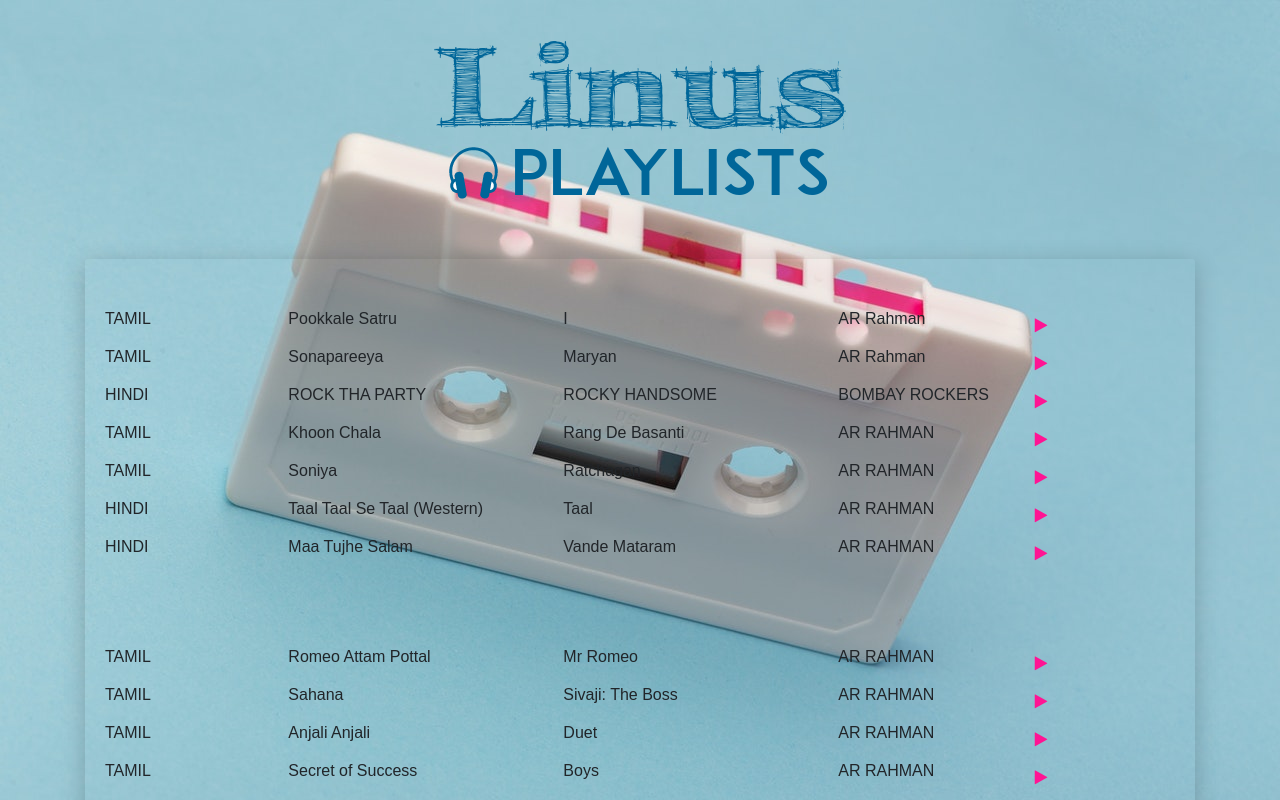
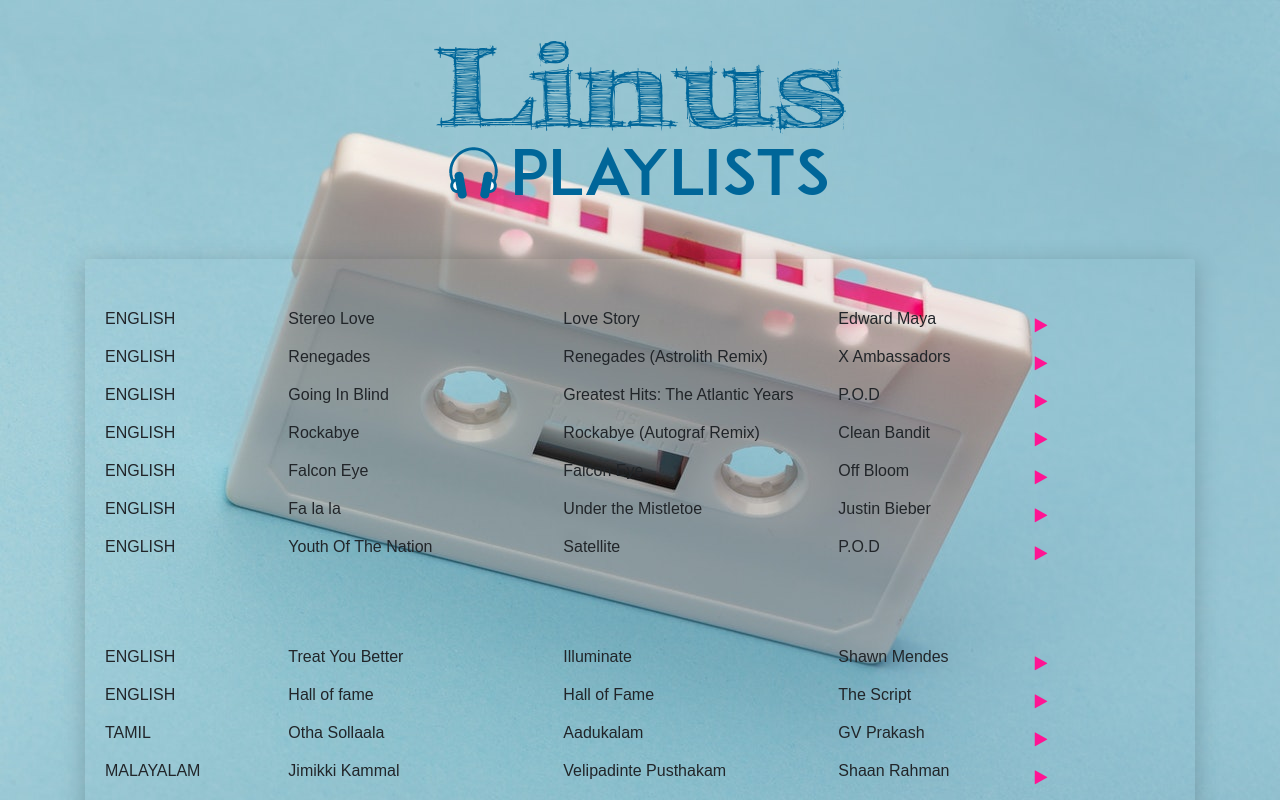
Before and after one commit to msunilhyd/lps_iterative, a React (Create React App) app: page / in a window 1280 px wide. Shown: the top 800 px of the page. Built offline with nearby package versions, Linux system fonts and the light colour scheme.

Commit message:
15-Jun-20 : data 4

```diff
--- a/src/samples/playlists.js
+++ b/src/samples/playlists.js
@@ -3,25 +3,32 @@ const playlists = {
     slug: 'my-uber-playlist',
     title: 'My Über Playlist!',
     songs: [
+
+      ["Stereo Love", 'ENGLISH', '2009', 'Edward Maya', 'sw5kcRjBkEY', 'Love Story'],
+      ["Renegades", 'ENGLISH', '2015', 'X Ambassadors', '6tu4wWSbnIs', ' Renegades (Astrolith Remix)'],
+      ["Going In Blind", 'ENGLISH', '2006', 'P.O.D', 'VH4YfGDild0', 'Greatest Hits: The Atlantic Years'],
+
+      ["Rockabye", 'ENGLISH', '20120167', 'Clean Bandit', '2VDdP7lYiiI', 'Rockabye (Autograf Remix)'],
+      ["Falcon Eye", 'ENGLISH', '2017', 'Off Bloom', 'VASKfvfTePI', 'Falcon Eye'],
+      ["Fa la la", 'ENGLISH', '2011', 'Justin Bieber', 'PyoiR7jQhkg', 'Under the Mistletoe'],
+      ["Youth Of The Nation", 'ENGLISH', '2001', 'P.O.D', '1wNjBR_jZ9M', 'Satellite'],
+      ["Treat You Better", 'ENGLISH', '2016', 'Shawn Mendes', 'EvDz91ZmOD0', 'Illuminate'],
+      ["Hall of fame", 'ENGLISH', '2012', 'The Script', 'ds6o9in_y-o', 'Hall of Fame'],
+      ['Otha Sollaala', 'TAMIL', '2011', 'GV Prakash', 'FNLrzbv0Vdg', 'Aadukalam'],
+      ['Jimikki Kammal', 'MALAYALAM', '2017', 'Shaan Rahman', 'IvkVJt4lhGA', 'Velipadinte Pusthakam'],
+
       ['Pookkale Satru', 'TAMIL', '2017', 'AR Rahman', 'OCsrcPizVjA', 'I'],
       ['Sonapareeya', 'TAMIL', '2013', 'AR Rahman', 'HdBxoARI7E8', 'Maryan'],
-
       ['ROCK THA PARTY', 'HINDI', '2016', 'BOMBAY ROCKERS', 'areBR3RVBVc', 'ROCKY HANDSOME'] ,
-
       ['Khoon Chala', 'TAMIL', '2006', 'AR RAHMAN', 'ezfrbmJuLBM', 'Rang De Basanti'] ,
-
       ['Soniya', 'TAMIL', '1997', 'AR RAHMAN', 'sHbiwr5Ue6Y', 'Ratchagan'] ,
-
       ['Taal Taal Se Taal (Western)', 'HINDI', '1999', 'AR RAHMAN', 'MelMTp_dxNQ', 'Taal'] ,
       ['Maa Tujhe Salam', 'HINDI', '1997', 'AR RAHMAN', 'e60xy-jt_zI', 'Vande Mataram'] ,
-
       ['Romeo Attam Pottal ', 'TAMIL', '1996', 'AR RAHMAN', 'mbVrnZt2Eu4', 'Mr Romeo'] ,
 
       ['Sahana', 'TAMIL', '2007', 'AR RAHMAN', 'lTPQ6i0cSZM', 'Sivaji: The Boss'] ,
       ['Anjali Anjali ', 'TAMIL', '1994', 'AR RAHMAN', 'B_iuts4M5ZE', 'Duet'] ,
-
       ['Secret of Success ', 'TAMIL', '2003', 'AR RAHMAN', 'kjOrdWcybpg', 'Boys'] ,
-
       ["Somebody That I Used To Know", 'ENGLISH', '2012', 'Gotye', 'Q7DtJJSVPsk', 'Making Mirrors'],
       ["Holiday", 'ENGLISH', '2004', 'Green Day', 'sO-S32xnXA0', 'American Idiot'],
       ["Black Sheep", 'ENGLISH', '2010', 'Metric', 'ArkDWrHmmXI', ' Scott Pilgrim vs. the World '],
@@ -195,7 +202,7 @@ const playlists = {
       ['Little Talks', 'ENGLISH', '2011', 'Of Monsters and Men', 'ghb6eDopW8I', 'My Head Is an Animal'],
 
       ['Pookkal Pookkum', 'TAMIL', '2010', 'G.V.Prakash Kumar', '9Wg2rk5AVqQ', 'Madrasapattinam'],
-      ['Dusk Till Dawn', 'ENGLISH', '2017', ' Zayn Malik', 'tt2k8PGm-TI', 'Icarus Falls'],
+      ['Dusk Till Dawn', 'ENGLISH', '2017', ' Zayn Malik', 'IgGylfWRI3I', 'Icarus Falls'],
       ['Nenani Neevani', 'TELUGU', '2008', 'Mickey J. Meyer', 'x6HDlIGRk10', 'Kothabangarulokam'],
       ['Chahoon Bhi Toh', 'HINDI', '2011', 'Harris Jayaraj', 'SIfEDWGVwLs', 'Force'],
       ['O My Friend', 'TELUGU', '2007', 'Mickey J. Meyer', 'nYVrSXmdKNk', 'Happy Days'],
```
Also changed, not shown: 8 other files (tests, documents, lock files or other folders).
